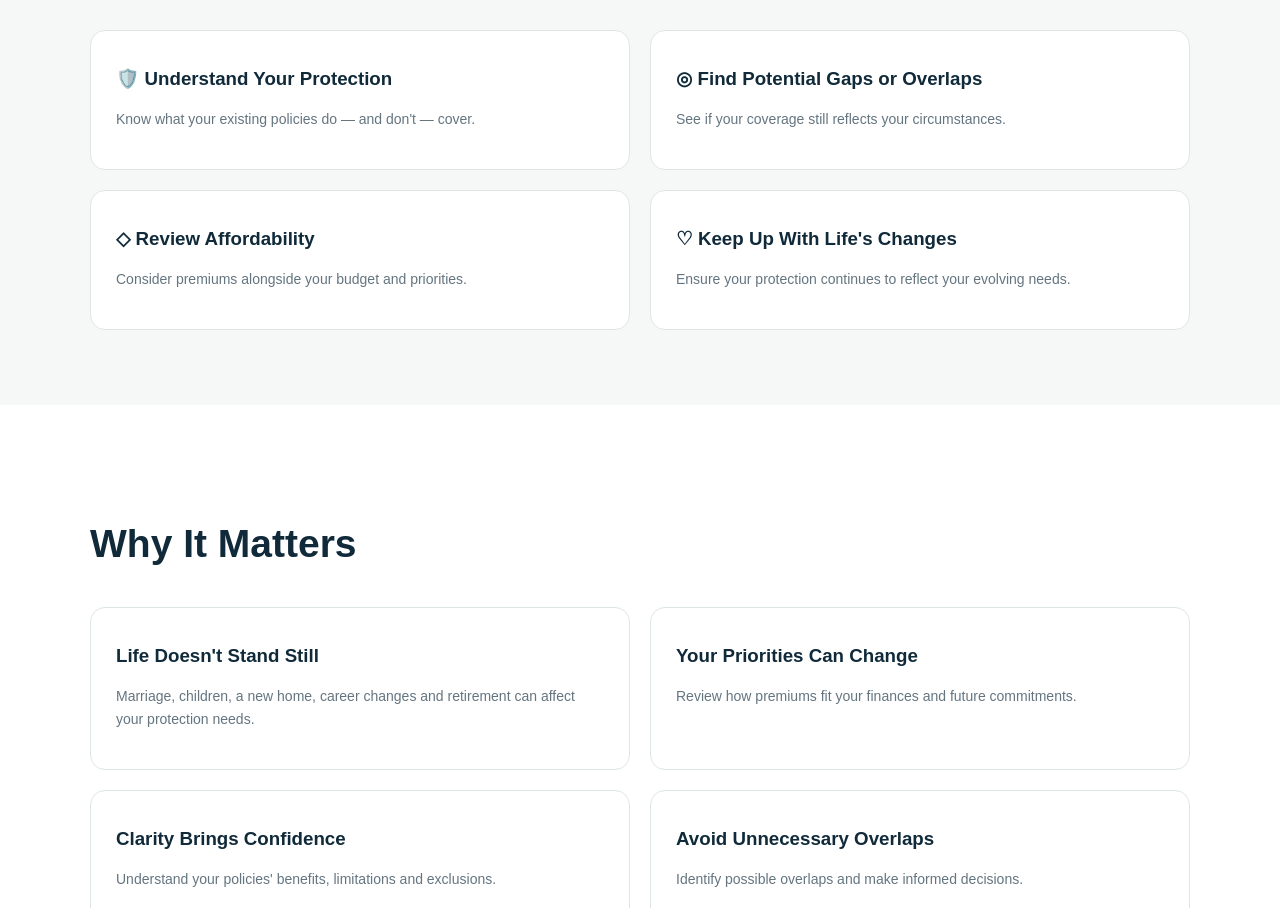
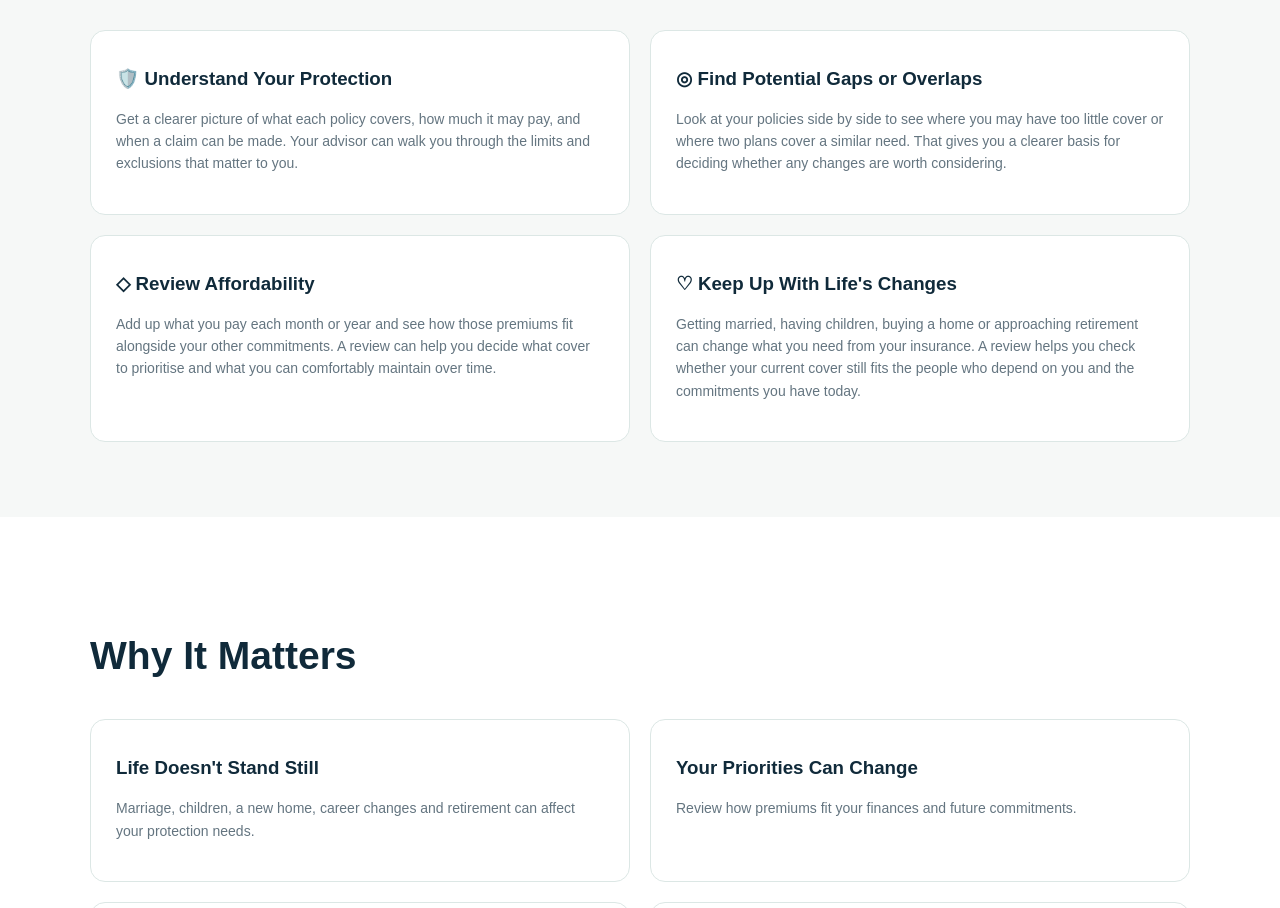
Before and after one commit to derektyc/mycoverage-sg, a plain HTML site: page index.html in a window 1280 px wide. Shown: the part 890-1798 px from the top of the page. Drawn offline with Linux system fonts and the light colour scheme.

Commit message:
Expand the four policy review reasons

```diff
--- a/index.html
+++ b/index.html
@@ -152,19 +152,19 @@ footer p { font-size:12px;color:#ccd9dc; }
     <div class="cards">
       <div class="card">
         <h3>🛡️ Understand Your Protection</h3>
-        <p>Know what your existing policies do — and don't — cover.</p>
+        <p>Get a clearer picture of what each policy covers, how much it may pay, and when a claim can be made. Your advisor can walk you through the limits and exclusions that matter to you.</p>
       </div>
       <div class="card">
         <h3>◎ Find Potential Gaps or Overlaps</h3>
-        <p>See if your coverage still reflects your circumstances.</p>
+        <p>Look at your policies side by side to see where you may have too little cover or where two plans cover a similar need. That gives you a clearer basis for deciding whether any changes are worth considering.</p>
       </div>
       <div class="card">
         <h3>◇ Review Affordability</h3>
-        <p>Consider premiums alongside your budget and priorities.</p>
+        <p>Add up what you pay each month or year and see how those premiums fit alongside your other commitments. A review can help you decide what cover to prioritise and what you can comfortably maintain over time.</p>
       </div>
       <div class="card">
         <h3>♡ Keep Up With Life's Changes</h3>
-        <p>Ensure your protection continues to reflect your evolving needs.</p>
+        <p>Getting married, having children, buying a home or approaching retirement can change what you need from your insurance. A review helps you check whether your current cover still fits the people who depend on you and the commitments you have today.</p>
       </div>
     </div>
   </div>
```
